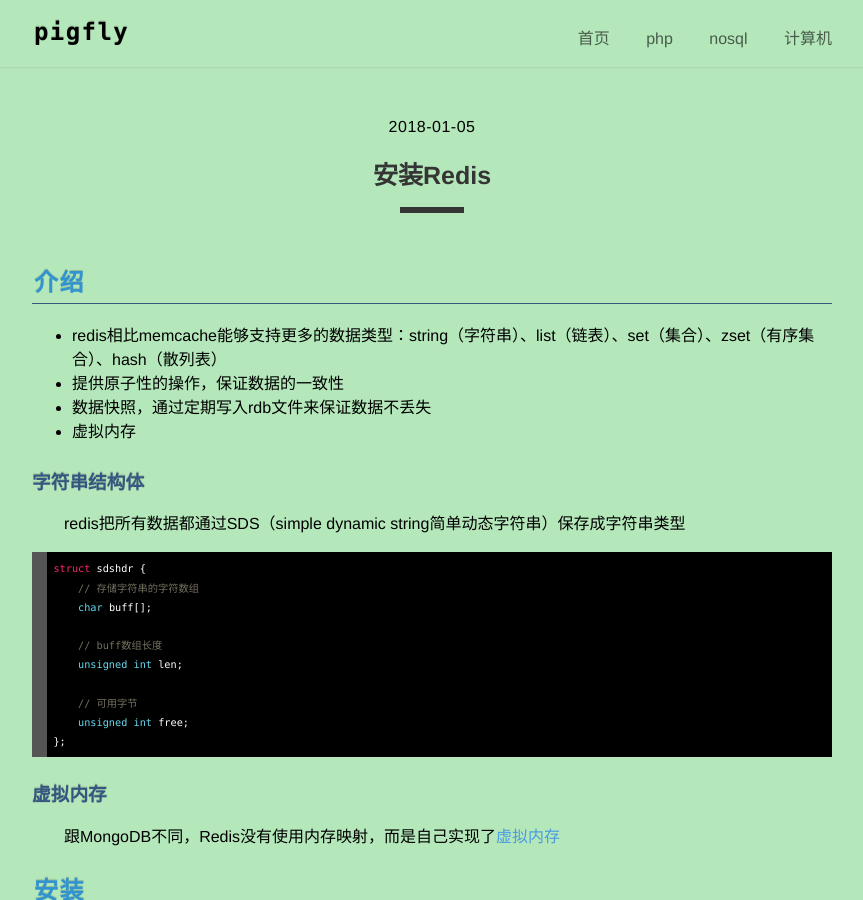
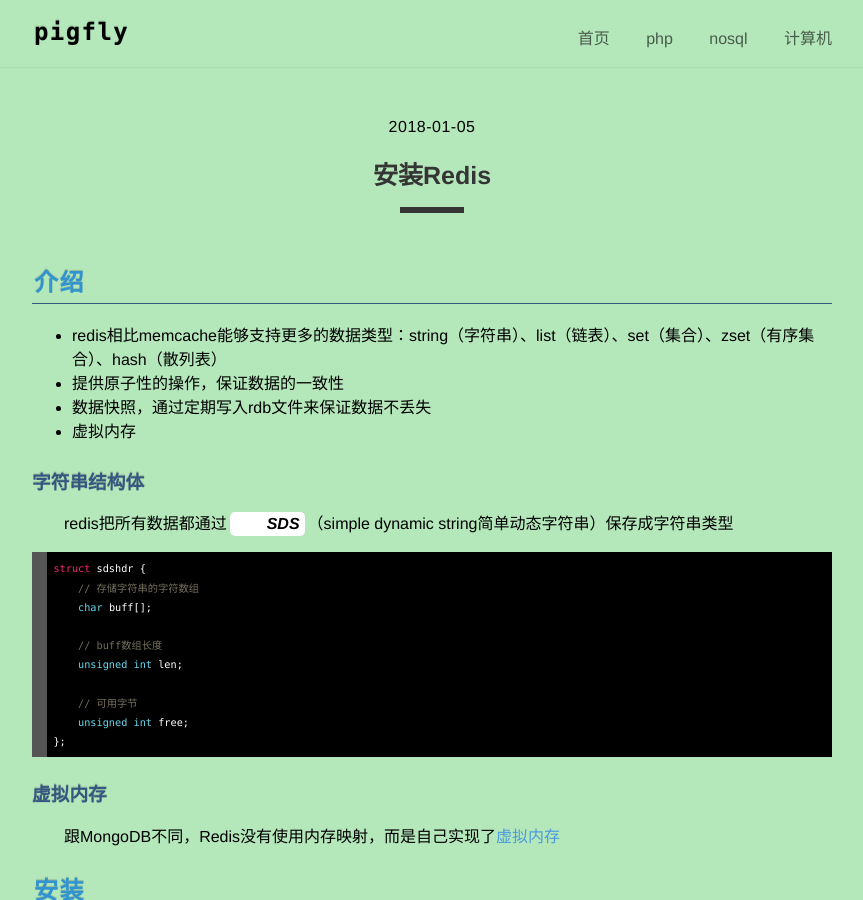
Before and after one commit to pigfly88/pigfly88.github.io, a Jekyll site: the page built from _posts/2018-01-05-install-redis.md, in a window 1280 px wide and 900 px high. Shown: the whole window, without its empty margins (208-1071 px from the left). Built offline with Jekyll 4.4.1, drawn with Linux system fonts in a browser that asks for light colours.

Commit message:
home style

````diff
--- a/_posts/2018-01-05-install-redis.md
+++ b/_posts/2018-01-05-install-redis.md
@@ -12,7 +12,7 @@
 - 虚拟内存
 
 ### 字符串结构体
-redis把所有数据都通过SDS（simple dynamic string简单动态字符串）保存成字符串类型
+redis把所有数据都通过*SDS*（simple dynamic string简单动态字符串）保存成字符串类型
 ```c
 struct sdshdr {
     // 存储字符串的字符数组
````
